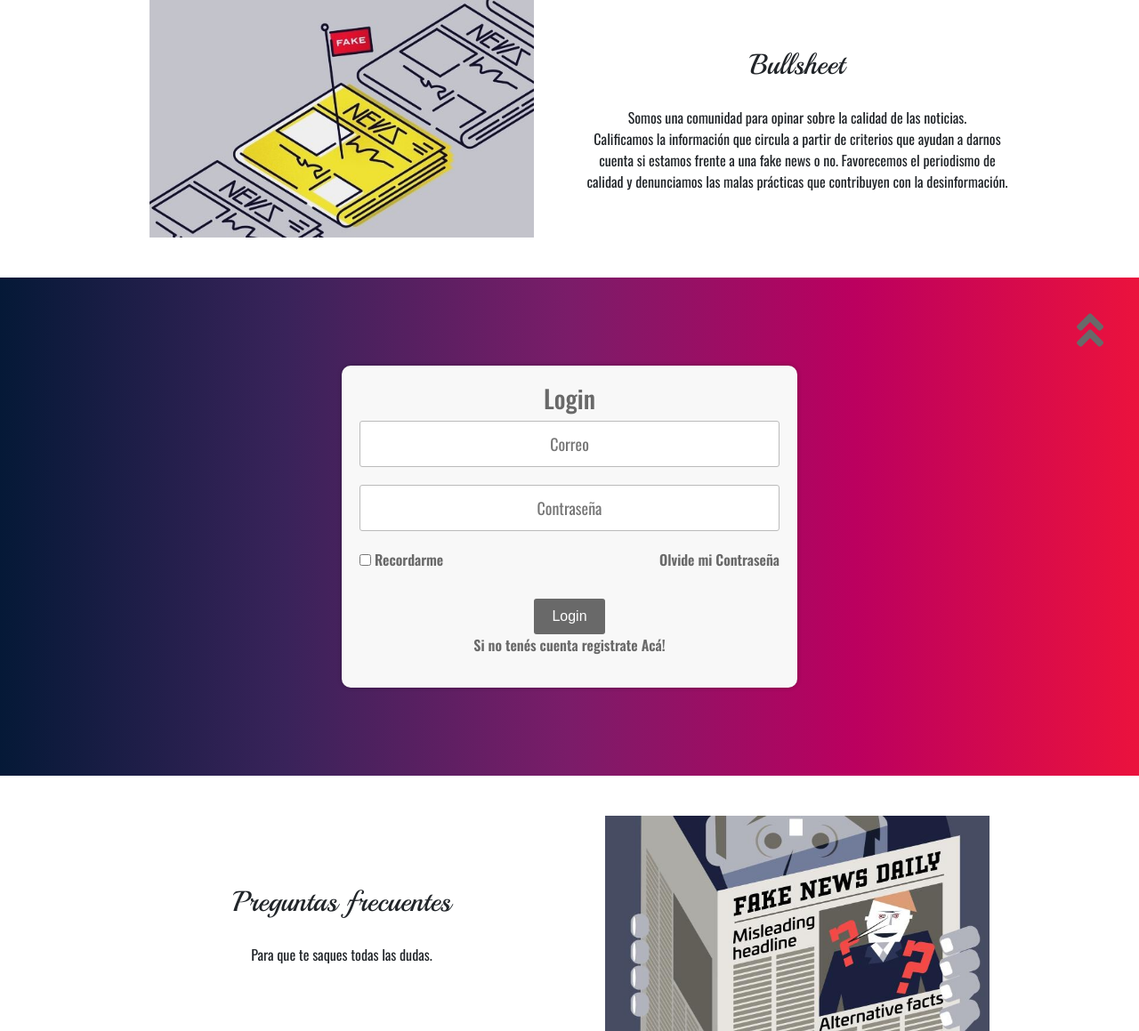
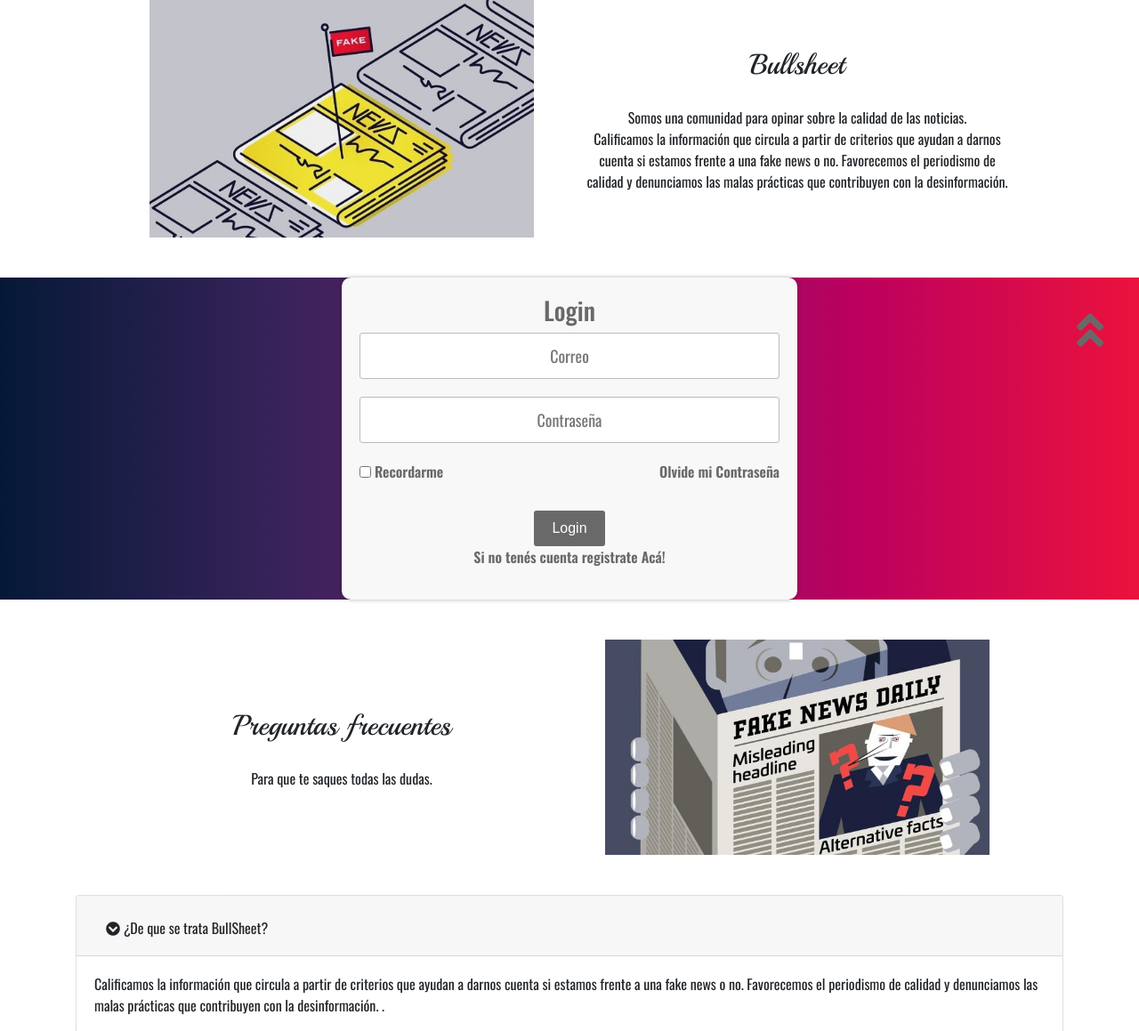
Before and after one commit to CeciCalca/Bullsheet, a PHP site: page / in a window 1280 px wide. Shown: the part 370-1529 px from the top of the page at 89% size. Run offline with PHP 8.4, Linux system fonts and the light colour scheme; some libraries are stand-ins or nearby versions.

Commit message:
correcciones de css del login y el link del perfil a BS

```diff
--- a/css/login.css
+++ b/css/login.css
@@ -5,7 +5,7 @@
 
 ._login{
 	background-image: linear-gradient(to right, #051937, #39235a, #7b1c69, #bb005f, #eb123d);
-	height:70vh;
+	height:100%;
 	display: flex;
 	justify-content: center;
 	align-items: center
--- a/perfil.php
+++ b/perfil.php
@@ -20,7 +20,7 @@ if(!isset($_SESSION["email"])) {
 <body>
   <header>
     <nav id="nav" class="navbar navbar-expand-lg navbar-dark _bgdegree">
-      <a class="navbar-brand _logo" href="#">BullSheet</a>
+      <a class="navbar-brand _logo" href="index.php">BullSheet</a>
       <button class="navbar-toggler" type="button" data-toggle="collapse" data-target="#navbarNav" aria-controls="navbarNav" aria-expanded="false" aria-label="Toggle navigation">
         <span class="navbar-toggler-icon"></span>
       </button>
```
